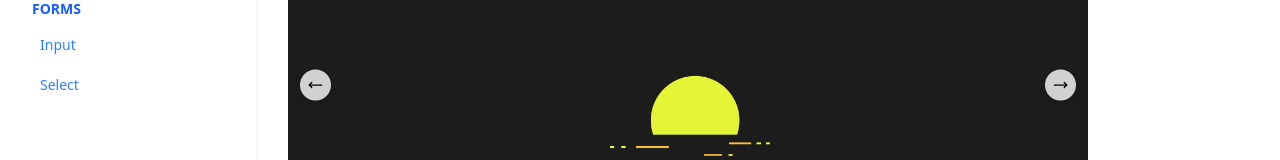
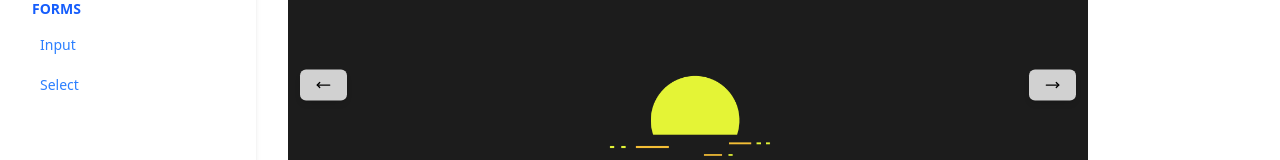
Before and after one commit to WooGi1020/react-component-collection, a React (Vite) app: page /components/slider in a window 1280 px wide. Shown: the part 289-449 px from the top of the page. Built offline with nearby package versions, Linux system fonts and the light colour scheme.

Commit message:
refactor: 버튼 스타일링 로직 조정

```diff
--- a/src/components/Button/index.tsx
+++ b/src/components/Button/index.tsx
@@ -1,10 +1,10 @@
-// ...existing code...
 import clsx from "clsx";
 import { forwardRef, type ButtonHTMLAttributes, type ReactNode } from "react";
 
 interface ButtonProps extends ButtonHTMLAttributes<HTMLButtonElement> {
   children?: ReactNode;
-  variant?: "primary" | "secondary" | "icon";
+  variant?: "primary" | "secondary" | "ghost" | "danger";
+  size?: "default" | "icon";
   isLoading?: boolean;
   className?: string;
 }
@@ -14,6 +14,7 @@ const Button = forwardRef<HTMLButtonElement, ButtonProps>(function Button(
     children,
     className,
     variant = "primary",
+    size = "default",
     isLoading = false,
     disabled,
     type,
@@ -25,19 +26,29 @@ const Button = forwardRef<HTMLButtonElement, ButtonProps>(function Button(
   const isDisabled = disabled || isLoading;
 
   const base =
-    "rounded cursor-pointer focus-visible:outline-2 focus-visible:outline-offset-2 focus-visible:outline-blue-600 outline-none min-w-fit flex items-center justify-center active:scale-99 transition-scale duration-30 ";
-  const variants: Record<NonNullable<ButtonProps["variant"]>, string> = {
+    "inline-flex items-center justify-center font-medium select-none cursor-pointer transition-transform active:scale-[0.98] focus-visible:outline-2 focus-visible:outline-offset-2 focus-visible:outline-blue-600";
+
+  const variants = {
     primary:
-      "px-4 py-2 bg-blue-500 text-white hover:bg-blue-600 active:bg-blue-700",
+      "bg-blue-500 text-white hover:bg-blue-600 active:bg-blue-700 disabled:opacity-60",
     secondary:
-      "px-4 py-2  bg-gray-500 text-white hover:bg-gray-600 active:bg-gray-700",
-    icon: "p-2 rounded-full p-2 w-fit bg-transparent hover:bg-gray-100 active:bg-gray-200",
+      "bg-gray-500 text-white hover:bg-gray-600 active:bg-gray-700 disabled:opacity-60",
+    ghost:
+      "bg-transparent text-gray-700 hover:bg-gray-100 active:bg-gray-200 disabled:opacity-50",
+    danger:
+      "bg-red-500 text-white hover:bg-red-600 active:bg-red-700 disabled:opacity-60",
+  };
+
+  const sizes = {
+    default: "w-auto min-w-fit px-4 py-2 text-sm rounded-md",
+    icon: "inline-flex w-auto aspect-square p-2 rounded-full items-center justify-center",
   };
 
   const classes = clsx(
     base,
     variants[variant],
-    isDisabled && "opacity-60 cursor-not-allowed pointer-events-none",
+    sizes[size],
+    isDisabled && "cursor-not-allowed pointer-events-none opacity-60",
     className
   );
 
@@ -46,10 +57,9 @@ const Button = forwardRef<HTMLButtonElement, ButtonProps>(function Button(
       ref={ref}
       type={type ?? "button"}
       className={classes}
-      aria-label="Button"
+      aria-label={props["aria-label"] ?? "button"}
       disabled={isDisabled}
       aria-busy={isLoading || undefined}
-      {...props}
       onClick={(e) => {
         if (isDisabled) {
           e.preventDefault();
@@ -58,6 +68,7 @@ const Button = forwardRef<HTMLButtonElement, ButtonProps>(function Button(
         }
         onClick?.(e);
       }}
+      {...props}
     >
       {children}
     </button>
@@ -65,4 +76,3 @@ const Button = forwardRef<HTMLButtonElement, ButtonProps>(function Button(
 });
 
 export default Button;
-// ...existing code...
```
